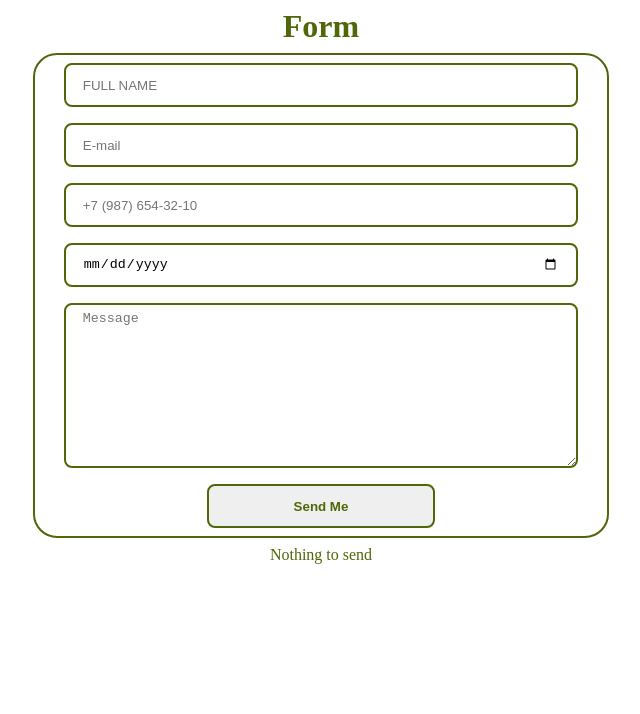
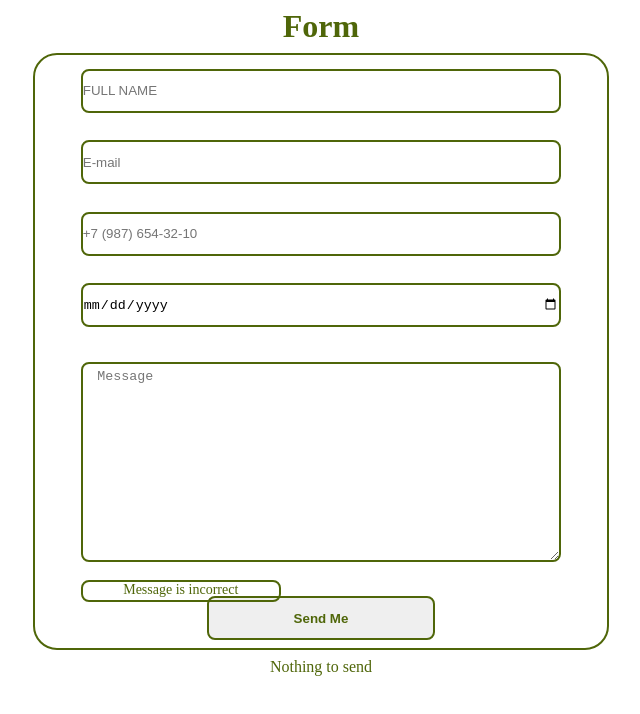
Before and after one commit to maria-knst/it_profit_test, a React (Create React App) app: page / in a window 1280 px wide. Shown: the top 714 px of the page, without its empty margins (319-959 px from the left). Built offline with nearby package versions, Linux system fonts and the light colour scheme.

Commit message:
Made 'get' request. Added info divs for inputs. Added components.

```diff
--- a/package.json
+++ b/package.json
@@ -7,6 +7,7 @@
     "@testing-library/react": "^13.3.0",
     "@testing-library/user-event": "^13.5.0",
     "axios": "^0.27.2",
+    "qs": "^6.11.0",
     "react": "^18.2.0",
     "react-dom": "^18.2.0",
     "react-scripts": "5.0.1",
--- a/public/server.json
+++ b/public/server.json
@@ -4,5 +4,4 @@
 },{
   "title": "error",
   "message": "error sending"
-}
-]
+}]
--- a/src/App.css
+++ b/src/App.css
@@ -27,18 +27,42 @@
 .App .MyForm .MyFormInput {
   padding: 1% 3%;
   width: 90%;
+  margin: 8px 0;
+  position: relative;
+}
+.App .MyForm .MyFormInput .MyFormInnerInput {
+  position: relative;
+  z-index: 1;
+  width: 100%;
   height: 44px;
-  margin: 8px 0;
   border: 2px solid #4f6609;
   border-radius: 8px;
 }
-.App .MyForm .MyFormMessage {
+.App .MyForm .MyFormInput .MyFormInnerTextArea {
+  position: relative;
+  z-index: 1;
   padding: 1% 3%;
-  width: 90%;
+  width: 100%;
   margin: 8px 0;
   border: 2px solid #4f6609;
   border-radius: 8px;
   color: #4f6609;
+}
+.App .MyForm .MyFormInput .MyFormInfoDiv {
+  display: none;
+  position: absolute;
+  top: 100%;
+  z-index: 3;
+  color: #4f6609;
+  font-size: 14px;
+  width: 200px;
+  height: 22px;
+  text-align: center;
+  border: 2px solid #4f6609;
+  border-radius: 8px;
+}
+.App .MyForm .MyFormInput .MyFormInfoDiv_active {
+  display: block;
 }
 .App .MyForm .MyFormButton {
   width: 40%;
--- a/src/App.js
+++ b/src/App.js
@@ -1,33 +1,20 @@
 import "./App.css";
-import axios from "axios";
 import {useState} from "react";
+import MyForm from "./components/MyForm";
 
 function App() {
 
-  const [myState, setmyState] = useState({title: 'success', message: 'Nothing to send'})
+    const [myAnswer, setMyAnswer] = useState({title: 'success', message: 'Nothing to send'})
 
-  function fetchRequest(event){
-    event.preventDefault()
-      axios.get('./server.json')
-          .then((res )=>{
-            console.log(res);
-            setmyState({title: res.data[0].title, message: res.data[0].message })
-          })
-    console.log('Ok')
-  }
+    const getAnswer = (answer_) => {
+        setMyAnswer({title: answer_.title, message: answer_.message});
+    }
 
   return (
     <div className="App">
       <h1 className="FormTitle">Form</h1>
-        <form className="MyForm">
-          <input className="MyFormInput" type="text" pattern="[A-Za-z]{3,30}\s[A-Za-z]{3,30}" style={{textTransform: 'uppercase'}} placeholder="Full Name"/>
-          <input className="MyFormInput" type="text" pattern="[\w-]+@[a-z]+.[a-z]+" placeholder="E-mail"/>
-          <input className="MyFormInput" type="tel" placeholder="+7 (987) 654-32-10"/>
-          <input className="MyFormInput" type="date" placeholder="Your Birthday"/>
-          <textarea className="MyFormMessage" name="message" id="MyFormMessage" minLength="10" maxLength="300" placeholder="Message" cols="30" rows="10"></textarea>
-          <button className="MyFormButton" onClick={fetchRequest}> Send Me</button>
-        </form>
-        <p className="RequestAnswer"> {myState.message}</p>
+        <MyForm answer={getAnswer} />
+        <p className="RequestAnswer"> {myAnswer.message}</p>
     </div>
   );
 }
--- a/src/App.scss
+++ b/src/App.scss
@@ -10,6 +10,15 @@ $main-light-color: #F6CD1527;
   text-align: center;
   margin: 8px 0;
   color: $main-green-color;
+}
+
+@mixin infoDivStyles{
+  color: $main-green-color;
+  font-size: 14px;
+  width: 200px;
+  height: 22px;
+  text-align: center;
+  @include inputsStyles;
 }
 
 * {
@@ -39,17 +48,37 @@ $main-light-color: #F6CD1527;
     .MyFormInput{
       padding: 1% 3%;
       width: 90%;
+      margin: 8px 0;
+      position: relative;
+
+      .MyFormInnerInput{
+        position: relative;
+        z-index: 1;
+        width: 100%;
         height: 44px;
-      margin: 8px 0;
         @include inputsStyles;
       }
 
-    .MyFormMessage{
+      .MyFormInnerTextArea{
+        position: relative;
+        z-index: 1;
         padding: 1% 3%;
-      width: 90%;
+        width: 100%;
         margin: 8px 0;
         @include inputsStyles;
         color: $main-green-color;
+      }
+
+      .MyFormInfoDiv{
+        display: none;
+        position: absolute;
+        top:100%;
+        z-index: 3;
+        @include infoDivStyles;
+      }
+      .MyFormInfoDiv_active{
+        display: block;
+      }
     }
 
     .MyFormButton{
--- /dev/null
+++ b/src/components/MyForm.jsx
@@ -0,0 +1,83 @@
+import React, {useState} from 'react';
+import axios from "axios";
+import MyInput from "./MyInput";
+
+const MyForm = (props) => {
+
+    const [fields, setFields] = useState({
+        fullName: '',
+        eMail: '',
+        phoneNumber: '',
+        birthdayDate: '',
+        message: ''
+    })
+    const [validateFields, setValidateFields] = useState({
+        v_fullName: false,
+        v_eMail: false,
+        v_phoneNumber: false,
+        v_birthdayDate: false,
+        v_message: false
+    })
+
+    const validateFormFields = (fields_) => {
+        if(!/^[A-Za-z]{3,30}\s[A-Za-z]{3,30}$/.test(fields_.fullName)){
+            setValidateFields({...validateFields, v_fullName: true});
+            return false;
+        }else if(!/^[\w-]+@[a-z]+\.[a-z]+$/.test(fields_.eMail)){
+            setValidateFields({...validateFields, v_eMail: true});
+            return false;
+        }else if(!/^\+7\d{7,10}$/.test(fields_.phoneNumber)) {
+            setValidateFields({...validateFields, v_phoneNumber: true});
+            return false;
+        }
+        else if(! /^\d{4}-\d{2}-\d{2}$/.test(fields_.birthdayDate)) {
+            setValidateFields({...validateFields, v_birthdayDate: true});
+            return false;
+        }else if(!(fields_.message.length >= 10 && fields_.message.length <= 300)){
+            setValidateFields({...validateFields, v_message: true});
+            return false;
+        }
+        setValidateFields({v_fullName: false, v_message: false, v_eMail: false, v_birthdayDate: false, v_phoneNumber: false})
+        return true;
+    }
+
+    function fetchRequest(event) {
+        event.preventDefault();
+        let result = [];
+        axios.get('./server.json')
+            .then((res) => {
+                result = res;
+                if(validateFormFields(fields)) {
+                    props.answer({title: res.data[0].title, message: res.data[0].message});
+                }else {
+                    props.answer({title: result.data[1].title, message: result.data[1].message});
+                    throw new Error(' Fields incorrect');
+                }
+
+            })
+            .catch((error) => {
+                props.answer({title: result.data[1].title, message: result.data[1].message + ' ' + error});
+            });
+    }
+
+    return (
+        <form className="MyForm">
+            <MyInput divVisible={validateFields.v_fullName} className="MyFormInnerInput" value={fields.fullName}     onChange={e => setFields({...fields, fullName: e.target.value})}     type="text"  placeholder="Full Name"          divmessage="Name" style={{textTransform: 'uppercase'}}/>
+            <MyInput divVisible={validateFields.v_eMail} className="MyFormInnerInput" value={fields.eMail}        onChange={e => setFields({...fields, eMail: e.target.value})}        type="text"  placeholder="E-mail"             divmessage="E-mail"/>
+            <MyInput divVisible={validateFields.v_phoneNumber} className="MyFormInnerInput" value={fields.phoneNumber}  onChange={e => setFields({...fields, phoneNumber: e.target.value})}  type="tel"   placeholder="+7 (987) 654-32-10" divmessage="Phone number"/>
+            <MyInput divVisible={validateFields.v_birthdayDate} className="MyFormInnerInput" value={fields.birthdayDate} onChange={e => setFields({...fields, birthdayDate: e.target.value})} type="date"  placeholder="Your Birthday"      divmessage="Date"/>
+
+            <div className="MyFormInput">
+                <textarea className="MyFormInnerTextArea" value={fields.message} onChange={e => setFields({...fields, message: e.target.value})}  style={{height: '200px' }} name="message" id="MyFormMessage" placeholder="Message"></textarea>
+                <div className="MyFormInfoDiv MyFormInfoDiv_active">
+                    <p>Message is incorrect</p>
+                </div>
+            </div>
+
+
+            <button className="MyFormButton" onClick={fetchRequest}> Send Me</button>
+        </form>
+    );
+};
+
+export default MyForm;
--- /dev/null
+++ b/src/components/MyInput.jsx
@@ -0,0 +1,21 @@
+import React from 'react';
+
+const MyInput = ({divVisible, ...props}) => {
+
+    const classes = ['MyFormInfoDiv'];
+
+    if(divVisible === true){
+        classes.push('MyFormInfoDiv_active');
+    }
+
+    return (
+        <div className="MyFormInput">
+            <input {...props}/>
+            <div className={classes.join(" ")}>
+                <p>{props.divmessage} is incorrect</p>
+            </div>
+        </div>
+    );
+};
+
+export default MyInput;
```
Also changed, not shown: 2 other files (tests, documents, lock files or other folders). Lines whose indentation alone changed are shown as unchanged.
